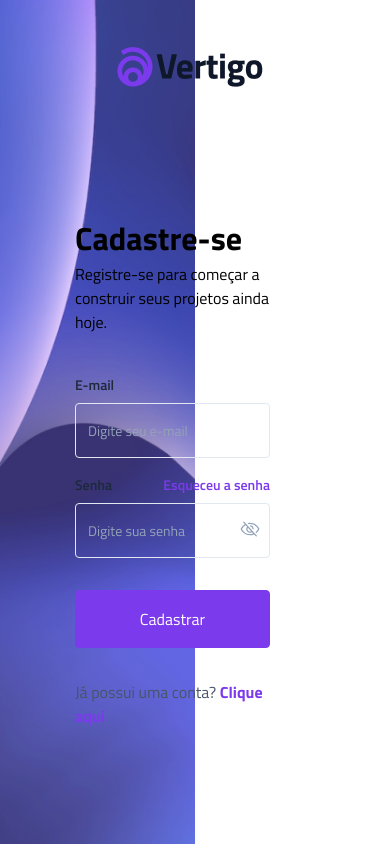
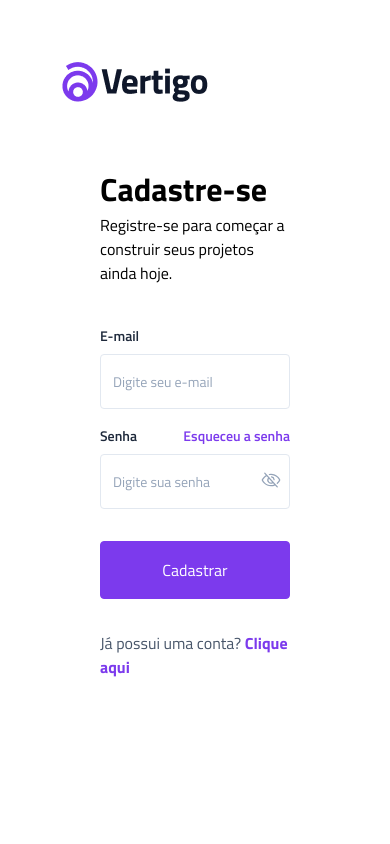
Before and after one commit to wwilliamsantana/signin-signout-auth, a React (Vite) app: page /signup in a window 390 px wide. Built offline with nearby package versions, Linux system fonts and the light colour scheme.

Commit message:
Page: Responsive SignUp

```diff
--- a/src/pages/SignUp/styles.ts
+++ b/src/pages/SignUp/styles.ts
@@ -5,9 +5,13 @@ export const Container = styled(motion.div)`
   display: flex;
   height: 100vh;
 
-  & > img {
+  & > img:first-of-type {
     width: 50%;
     object-fit: cover;
+
+    @media (max-width: 1024px) {
+      display: none;
+    }
   }
 `
 export const Box = styled.main`
@@ -15,6 +19,14 @@ export const Box = styled.main`
   display: flex;
   flex-direction: column;
   align-items: flex-end;
+
+  @media (max-width: 1024px) {
+    width: 100%;
+    align-items: center;
+    justify-content: center;
+    margin-top: -15rem;
+    padding: 10rem;
+  }
 `
 export const Header = styled.header`
   margin-top: 4rem;
@@ -31,6 +43,10 @@ export const Content = styled.div`
 
   margin-right: 12rem;
   margin-top: 11.4rem;
+
+  @media (max-width: 1024px) {
+    margin: 5rem 0 0 0;
+  }
 `
 
 export const Headline = styled.div`
```
